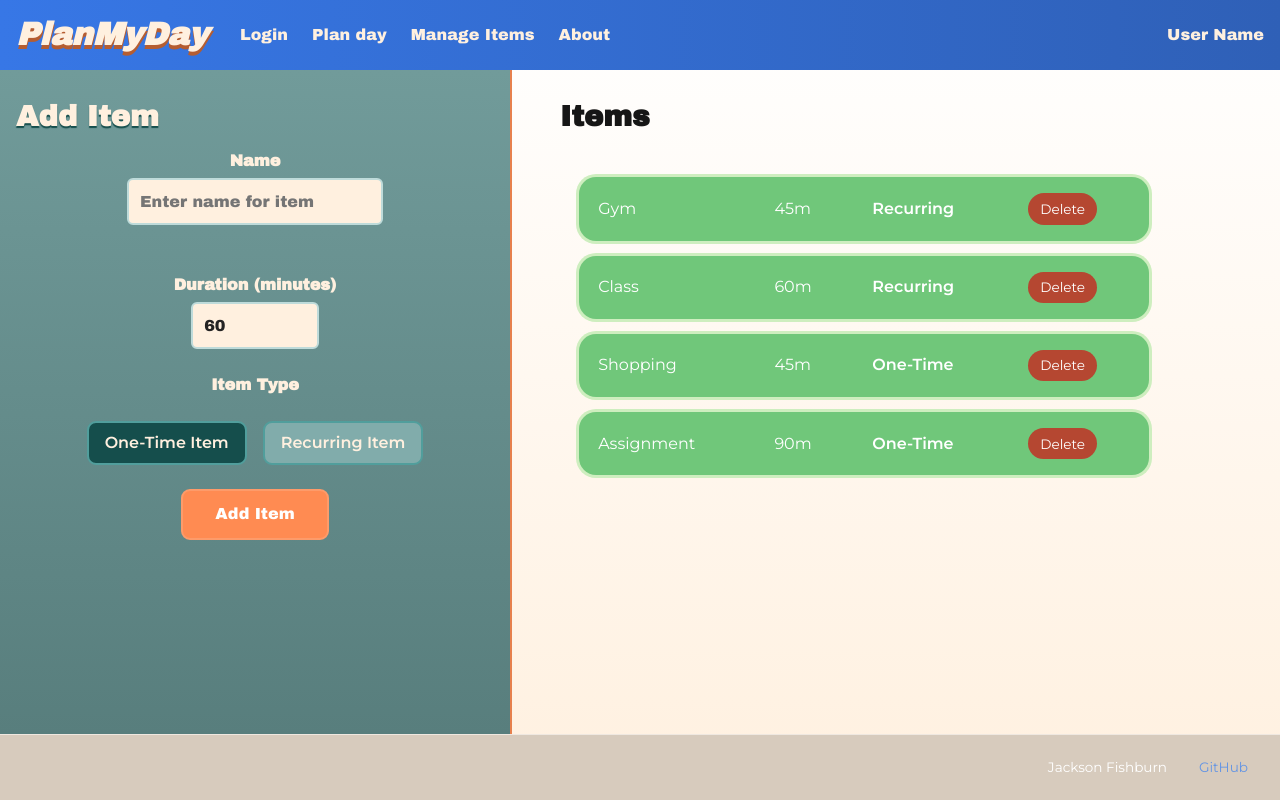
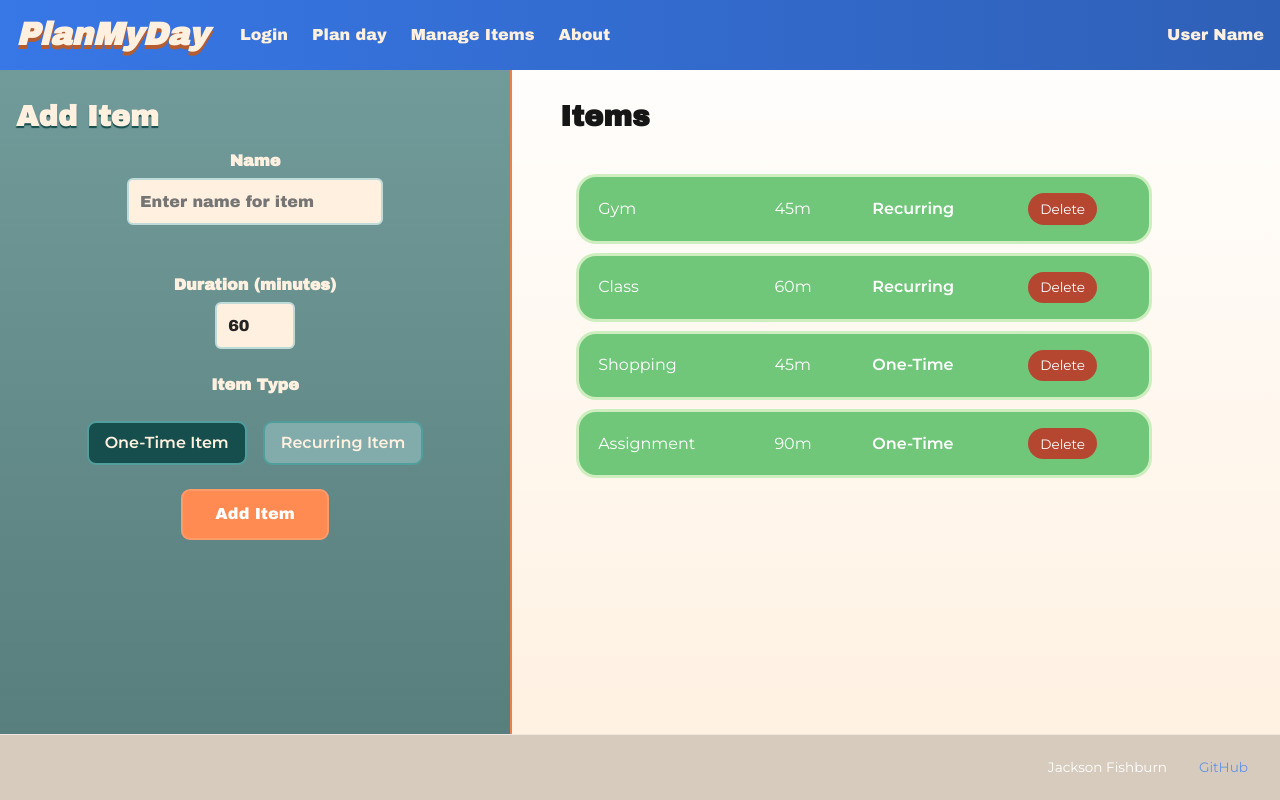
Before and after one commit to jacksonfishburn/dailyplanner, a React (Vite) app: page /items in a window 1280 px wide. Built offline with nearby package versions, Linux system fonts and the light colour scheme.

Commit message:
item durration input width fixed

```diff
--- a/src/items/items.css
+++ b/src/items/items.css
@@ -44,7 +44,7 @@
 }
 
 #itemDuration {
-  width: 8em;
+  width: 5em;
 }
 
 .items-input {
```
